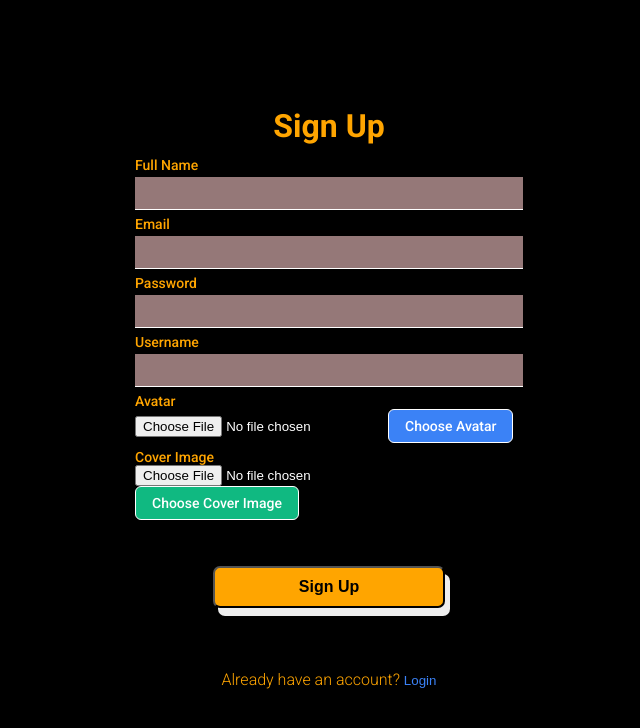
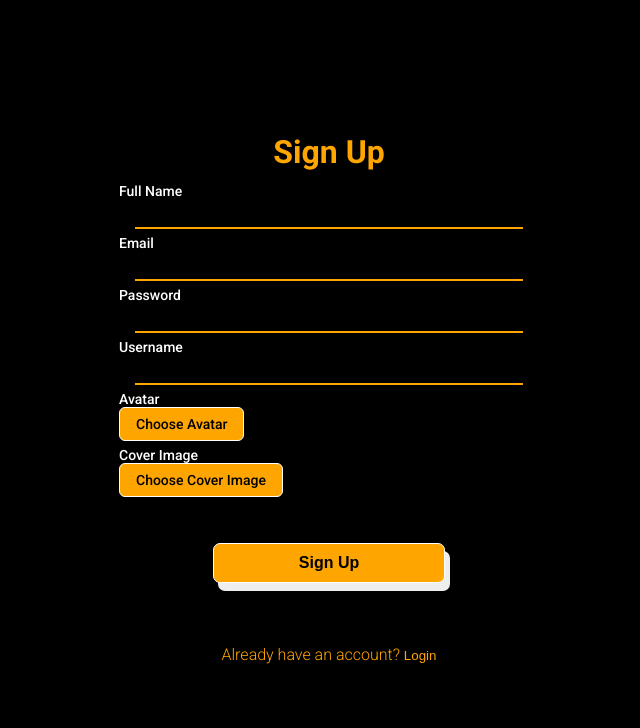
Before and after one commit to singh-aayush/YouTube---Clone, a React (Vite) app in the folder frontend/: page /signup in a window 1280 px wide. Shown: the top 728 px of the page, without its empty margins (311-951 px from the left). Built offline with nearby package versions, Linux system fonts and the light colour scheme.

Commit message:
bug fixing

```diff
--- a/frontend/src/App.css
+++ b/frontend/src/App.css
@@ -52,17 +52,14 @@
         #avatar-upload + label {
           display: inline-block;
           padding: 0.5rem 1rem;
-          background-color: #3b82f6; /* Blue for avatar */
-          color: #ffffff;
+          background-color: orange; /* Blue for avatar */
+          color: black;
           border-radius: 0.375rem; /* Rounded-md */
           cursor: pointer;
+          border: 1px solid white;
           transition: background-color 0.2s ease-in-out;
           font-size: 0.875rem; /* Text-sm */
           font-weight: 500; /* Medium */
-        }
-
-        #avatar-upload + label:hover {
-          background-color: #2563eb; /* Darker blue on hover */
         }
 
         #avatar-upload:focus + label {
@@ -84,17 +81,14 @@
         #cover-image-upload + label {
           display: inline-block;
           padding: 0.5rem 1rem;
-          background-color: #10b981; /* Green for cover image */
-          color: #ffffff;
+          background-color: orange; /* Green for cover image */
+          color: black;
           border-radius: 0.375rem; /* Rounded-md */
           cursor: pointer;
+          border: 1px solid white;
           transition: background-color 0.2s ease-in-out;
           font-size: 0.875rem; /* Text-sm */
           font-weight: 500; /* Medium */
-        }
-
-        #cover-image-upload + label:hover {
-          background-color: #059669; /* Darker green on hover */
         }
 
         #cover-image-upload:focus + label {
@@ -136,9 +130,10 @@
           width: 100%;
           padding: 0.5rem;
           font-size: 0.875rem;
-              background: rgb(149, 120, 120);
+              background: transparent;
+              padding-bottom: 0px;
     border: none;
-    border-bottom: 1px solid white;
+    border-bottom: 2px solid orange;
     border-radius: 0px;
     color: orange;
         }
@@ -159,11 +154,11 @@
           border: 1px solid white;
         }
 
-        .avatar-upload{
+        #avatar-upload{
           display: none;
         }
 
-        .cover-image-upload{
+        #cover-image-upload{
           display: none;
         }
 
@@ -171,28 +166,27 @@
           display: block;
           font-size: 0.875rem; /* Text-sm */
           font-weight: 500; /* Medium */
-          color: orange; /* Gray-700 */
+          position: relative;
+          left: -1rem;
+          color: white; /* Gray-700 */
         }
 
         /* Form button styling */
         .formButton button {
-          background-color: #10b981; /* Green-500 */
-          color: #ffffff;
+          background-color: orange; /* Green-500 */
+          color: black;
           padding: 0.5rem 1.5rem;
           border-radius: 0.375rem;
           width: 100%;
+          border: 1px solid white;
           font-size: 1rem;
           font-weight: 500;
           transition: background-color 0.2s ease-in-out;
         }
 
-        .formButton button:hover {
-          background-color: #059669; /* Green-600 */
-        }
-
         /* Toggle login button */
         .toggleButton {
-          color: #3b82f6; /* Blue-500 */
+          color: orange; /* Blue-500 */
           font-weight: 500;
           background: none;
           border: none;
@@ -658,22 +652,21 @@ a{
   display: flex;
   justify-content: center;
   align-items: flex-end;
-  flex-direction: column;
+  flex-direction: row;
 }
 
 .signUpButtonInLoginPage button {
-  border: 1px solid white;
-  padding: 9px;
-  background-color: transparent;
-  border-radius: 8px;
-  margin-top: 0px;
-  outline: none;
-  color: white;
-  font-weight: bold;
-  width: 5rem;
-  cursor: pointer;
-  text-decoration: none;
-}
+  color: orange;
+    font-weight: 500;
+    background: none;
+    border: none;
+    cursor: pointer;
+    padding: 0;
+}
+
+.signUpButtonInLoginPage button:hover {
+          text-decoration: underline;
+        }
 
 .signUpButtonInLoginPage p {
   margin-top: 0px;
```
